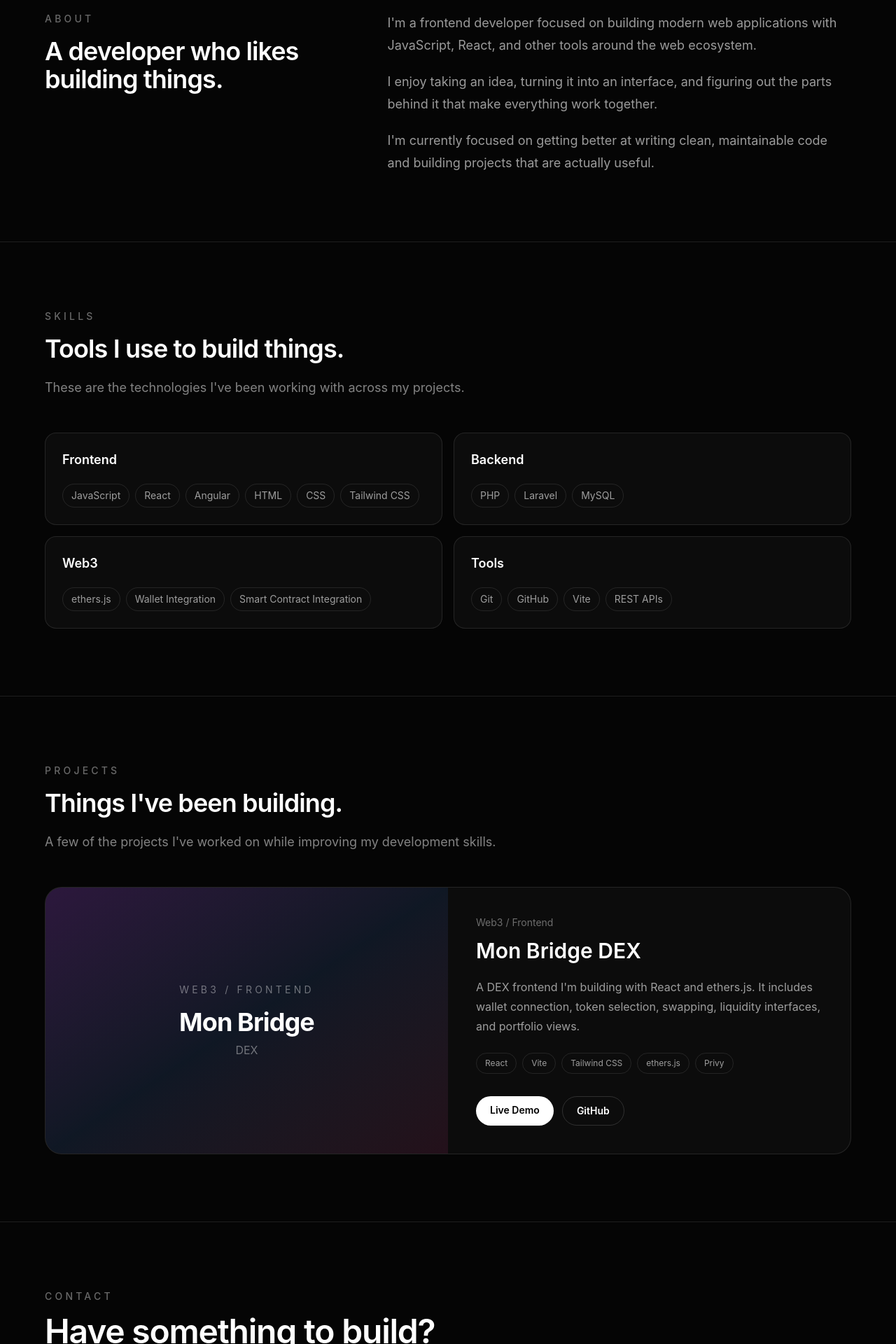
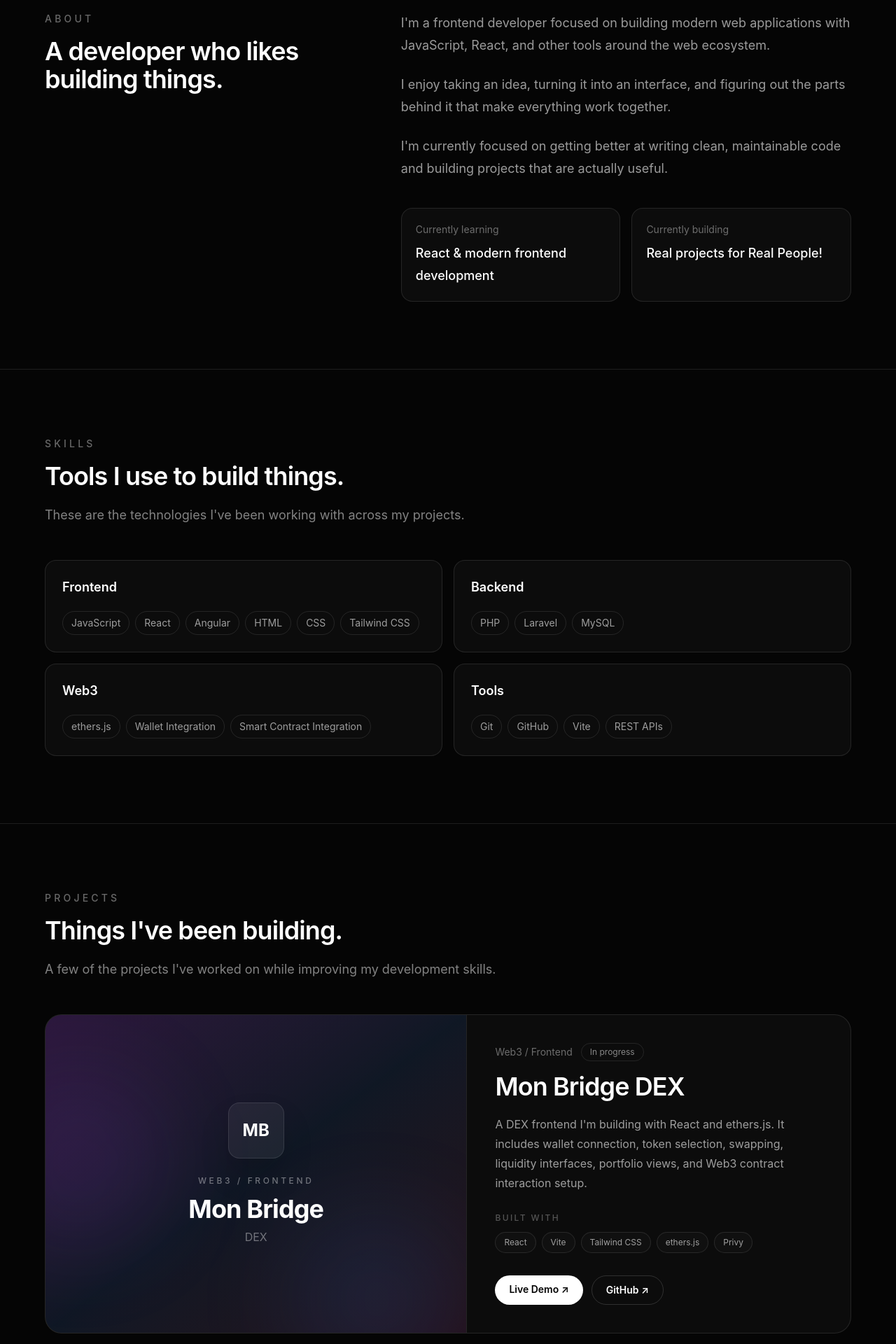
Before and after one commit to MakkyHive/MakkyPortfolio, a React (Vite) app: page / in a window 1280 px wide. Shown: the part 880-2800 px from the top of the page at 70% size. Built offline with nearby package versions, Linux system fonts and the light colour scheme.

Commit message:
commited

```diff
--- a/src/components/About.jsx
+++ b/src/components/About.jsx
@@ -1,11 +1,16 @@
+import { motion } from "framer-motion";
+
 function About() {
   return (
-    <section
-      id="about"
-      className="border-t border-white/10 px-6 py-24"
-    >
-      <div className="mx-auto grid max-w-6xl gap-12 md:grid-cols-[1fr_1.5fr]">
-        <div>
+    <section id="about" className="border-t border-white/10 px-6 py-24">
+      <div className="mx-auto grid max-w-6xl gap-12 md:grid-cols-[0.8fr_1.2fr] md:gap-20">
+        {/* Heading */}
+        <motion.div
+          initial={{ opacity: 0, y: 25 }}
+          whileInView={{ opacity: 1, y: 0 }}
+          viewport={{ once: true, amount: 0.3 }}
+          transition={{ duration: 0.6 }}
+        >
           <p className="text-sm font-medium uppercase tracking-[0.3em] text-white/40">
             About
           </p>
@@ -13,27 +18,48 @@ function About() {
           <h2 className="mt-4 text-3xl font-semibold tracking-tight sm:text-4xl">
             A developer who likes building things.
           </h2>
-        </div>
+        </motion.div>
 
-        <div className="space-y-5 text-lg leading-8 text-white/60">
+        {/* Content */}
+        <motion.div
+          initial={{ opacity: 0, y: 25 }}
+          whileInView={{ opacity: 1, y: 0 }}
+          viewport={{ once: true, amount: 0.3 }}
+          transition={{ duration: 0.6, delay: 0.1 }}
+          className="space-y-6 text-lg leading-8 text-white/60"
+        >
           <p>
             I'm a frontend developer focused on building modern web
-            applications with JavaScript, React, and other tools around
-            the web ecosystem.
+            applications with JavaScript, React, and other tools around the
+            web ecosystem.
           </p>
 
           <p>
-            I enjoy taking an idea, turning it into an interface, and
-            figuring out the parts behind it that make everything work
-            together.
+            I enjoy taking an idea, turning it into an interface, and figuring
+            out the parts behind it that make everything work together.
           </p>
 
           <p>
             I'm currently focused on getting better at writing clean,
-            maintainable code and building projects that are actually
-            useful.
+            maintainable code and building projects that are actually useful.
           </p>
-        </div>
+
+          <div className="grid gap-4 pt-4 sm:grid-cols-2">
+            <div className="rounded-2xl border border-white/10 bg-white/[0.03] p-5">
+              <p className="text-sm text-white/40">Currently learning</p>
+              <p className="mt-2 font-medium text-white">
+                React & modern frontend development
+              </p>
+            </div>
+
+            <div className="rounded-2xl border border-white/10 bg-white/[0.03] p-5">
+              <p className="text-sm text-white/40">Currently building</p>
+              <p className="mt-2 font-medium text-white">
+                Real projects for Real People!
+              </p>
+            </div>
+          </div>
+        </motion.div>
       </div>
     </section>
   );
--- a/src/components/Projects.jsx
+++ b/src/components/Projects.jsx
@@ -1,16 +1,13 @@
+import { motion } from "framer-motion";
+
 const projects = [
   {
     title: "Mon Bridge DEX",
     description:
-      "A DEX frontend I'm building with React and ethers.js. It includes wallet connection, token selection, swapping, liquidity interfaces, and portfolio views.",
-    stack: [
-      "React",
-      "Vite",
-      "Tailwind CSS",
-      "ethers.js",
-      "Privy",
-    ],
+      "A DEX frontend I'm building with React and ethers.js. It includes wallet connection, token selection, swapping, liquidity interfaces, portfolio views, and Web3 contract interaction setup.",
+    stack: ["React", "Vite", "Tailwind CSS", "ethers.js", "Privy"],
     type: "Web3 / Frontend",
+    status: "In progress",
     github: "https://github.com/MakkyHive/statc-frontend-new",
     demo: "https://statc-frontend-nig4zyp73-makktechs-projects.vercel.app",
   },
@@ -20,6 +17,7 @@ function Projects() {
   return (
     <section id="projects" className="border-t border-white/10 px-6 py-24">
       <div className="mx-auto max-w-6xl">
+        {/* Section heading */}
         <div className="max-w-2xl">
           <p className="text-sm font-medium uppercase tracking-[0.3em] text-white/40">
             Projects
@@ -35,35 +33,56 @@ function Projects() {
           </p>
         </div>
 
-        <div className="mt-12">
+        {/* Projects */}
+        <div className="mt-12 space-y-8">
           {projects.map((project) => (
-            <article
+            <motion.article
               key={project.title}
+              initial={{ opacity: 0, y: 30 }}
+              whileInView={{ opacity: 1, y: 0 }}
+              viewport={{ once: true, amount: 0.2 }}
+              transition={{ duration: 0.6 }}
               className="group overflow-hidden rounded-3xl border border-white/10 bg-white/[0.03]"
             >
-              <div className="grid md:grid-cols-2">
-                <div className="flex min-h-[360px] items-center justify-center bg-gradient-to-br from-purple-500/20 via-blue-500/10 to-pink-500/10 p-8">
+              <div className="grid md:grid-cols-[1.1fr_1fr]">
+                {/* Project visual */}
+                <div className="relative min-h-[380px] overflow-hidden border-b border-white/10 md:border-b-0 md:border-r">
+                  <div className="absolute inset-0 bg-gradient-to-br from-purple-500/20 via-blue-500/10 to-pink-500/10 transition duration-700 group-hover:scale-105" />
+
+                  <div className="absolute -left-20 top-20 h-64 w-64 rounded-full bg-purple-500/10 blur-3xl" />
+
+                  <div className="absolute -bottom-20 right-0 h-64 w-64 rounded-full bg-blue-500/10 blur-3xl" />
+
+                  <div className="relative flex h-full min-h-[380px] items-center justify-center p-8">
                     <div className="text-center">
-                    <p className="text-sm uppercase tracking-[0.3em] text-white/40">
+                      <div className="mx-auto flex h-20 w-20 items-center justify-center rounded-2xl border border-white/10 bg-white/[0.06] shadow-2xl">
+                        <span className="text-2xl font-bold">MB</span>
+                      </div>
+
+                      <p className="mt-6 text-xs font-medium uppercase tracking-[0.3em] text-white/40">
                         {project.type}
                       </p>
 
-                    <h3 className="mt-4 text-4xl font-bold tracking-tight">
+                      <h3 className="mt-3 text-4xl font-bold tracking-tight">
                         Mon Bridge
                       </h3>
 
-                    <p className="mt-2 text-white/40">
-                      DEX
-                    </p>
+                      <p className="mt-2 text-white/40">DEX</p>
+                    </div>
                   </div>
                 </div>
 
+                {/* Project information */}
                 <div className="flex flex-col justify-center p-8 sm:p-10">
-                  <p className="text-sm text-white/40">
-                    {project.type}
-                  </p>
+                  <div className="flex flex-wrap items-center gap-3">
+                    <p className="text-sm text-white/40">{project.type}</p>
 
-                  <h3 className="mt-3 text-3xl font-semibold">
+                    <span className="rounded-full border border-white/10 px-3 py-1 text-xs text-white/50">
+                      {project.status}
+                    </span>
+                  </div>
+
+                  <h3 className="mt-4 text-3xl font-semibold tracking-tight sm:text-4xl">
                     {project.title}
                   </h3>
 
@@ -71,17 +90,25 @@ function Projects() {
                     {project.description}
                   </p>
 
-                  <div className="mt-6 flex flex-wrap gap-2">
+                  {/* Stack */}
+                  <div className="mt-7">
+                    <p className="text-xs font-medium uppercase tracking-[0.2em] text-white/30">
+                      Built with
+                    </p>
+
+                    <div className="mt-3 flex flex-wrap gap-2">
                       {project.stack.map((tech) => (
                         <span
                           key={tech}
-                        className="rounded-full border border-white/10 px-3 py-1.5 text-xs text-white/60"
+                          className="rounded-full border border-white/10 bg-white/[0.02] px-3 py-1.5 text-xs text-white/60"
                         >
                           {tech}
                         </span>
                       ))}
                     </div>
+                  </div>
 
+                  {/* Links */}
                   <div className="mt-8 flex flex-wrap gap-3">
                     <a
                       href={project.demo}
@@ -89,7 +116,7 @@ function Projects() {
                       rel="noreferrer"
                       className="rounded-full bg-white px-5 py-2.5 text-sm font-semibold text-black transition hover:bg-white/90"
                     >
-                      Live Demo
+                      Live Demo ↗
                     </a>
 
                     <a
@@ -98,12 +125,12 @@ function Projects() {
                       rel="noreferrer"
                       className="rounded-full border border-white/15 px-5 py-2.5 text-sm font-semibold transition hover:border-white/30 hover:bg-white/5"
                     >
-                      GitHub
+                      GitHub ↗
                     </a>
                   </div>
                 </div>
               </div>
-            </article>
+            </motion.article>
           ))}
         </div>
       </div>
```
Lines whose indentation alone changed are shown as unchanged.
